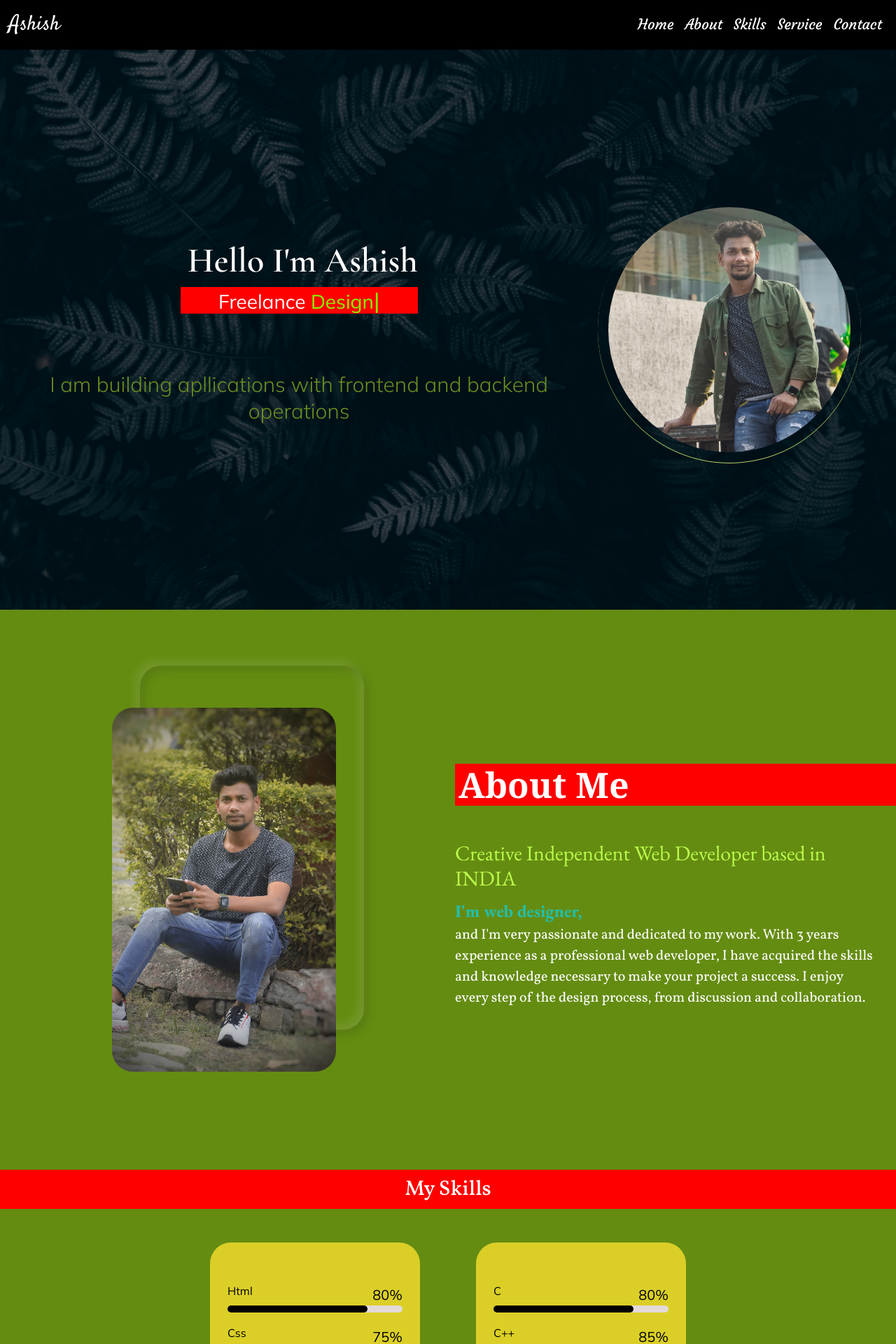
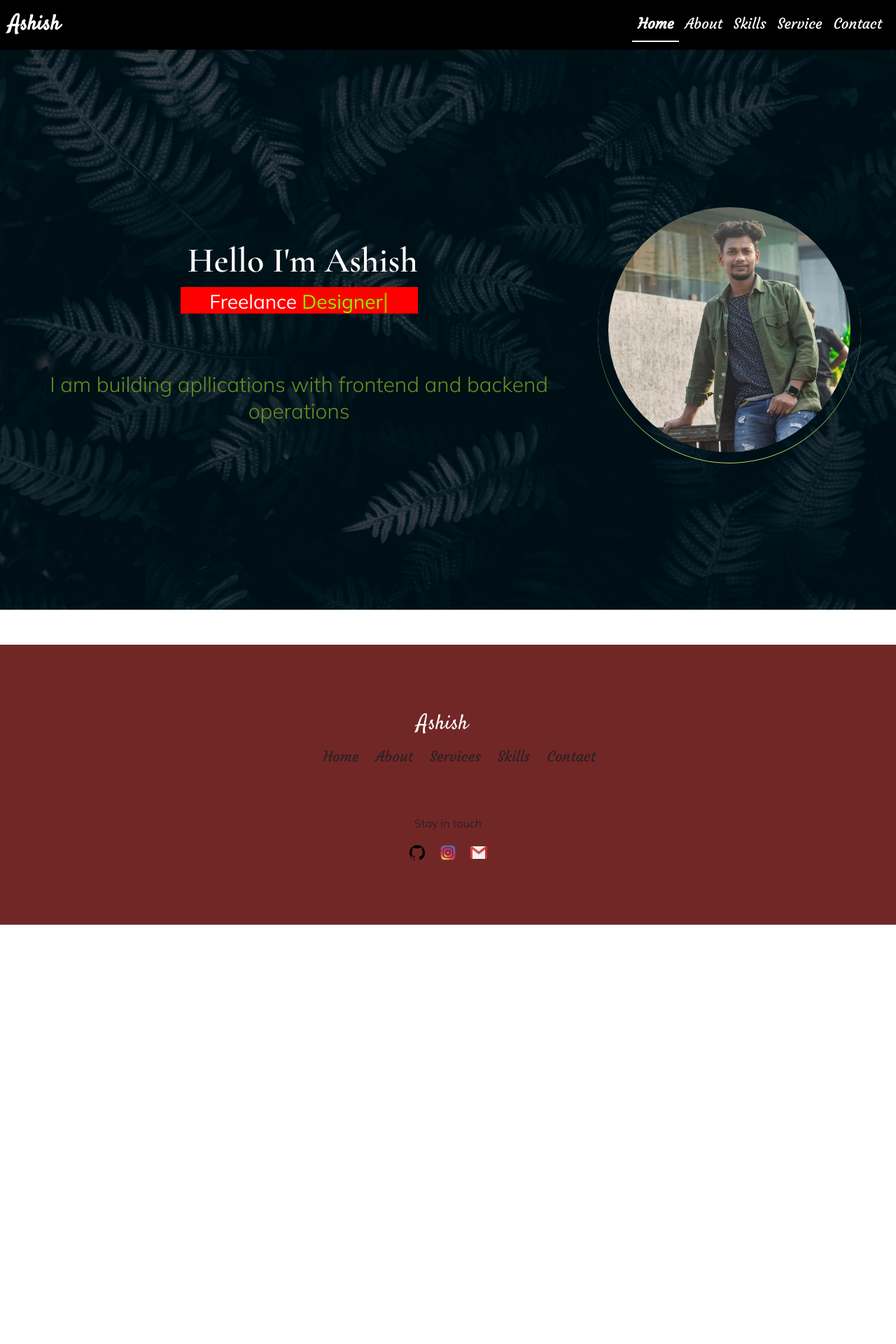
Before and after one commit to Ashishrajak1/profile, a React (Create React App) app: page / in a window 1280 px wide. Shown: the top 1920 px of the page at 70% size. After the commit the page ends 1321 px from the top, so only its background shows below. Built offline with nearby package versions, Linux system fonts and the light colour scheme; a web font is replaced by a local one.

Commit message:
react router

```diff
--- a/package.json
+++ b/package.json
@@ -1,6 +1,6 @@
 {
   "homepage": "https://Ashishrajak1.github.io/profile",
-  "name": "my-portfolio",
+  "name": "profile",
   "version": "0.1.0",
   "private": true,
   "dependencies": {
--- a/src/App.js
+++ b/src/App.js
@@ -1,5 +1,5 @@
 import React from "react";
-// import { Route,  Routes} from "react-router-dom";
+import { Route,  Routes} from "react-router-dom";
 import "../node_modules/bootstrap/dist/css/bootstrap.min.css";
 import "../node_modules/bootstrap/dist/js/bootstrap.bundle";
 import Home from "./Home";
@@ -9,25 +9,23 @@ import Service from "./Service";
 import Contact from "./Contact";
 import Navbar from "./Navbar";
 import Footer from "./Footer"
- function  App() {
+function  App() {
   return (
+
     <>
-  <Navbar/>
-  <Home />
-  <About />
-  <Skills />
-  <Service />
-  <Contact />
- {/* < Routes>
+ <Navbar/>
+ < Routes>
+
     <Route  exact path="/" element={<Home />} />
     <Route  exact path="/about" element={<About />} />
-    <Route  exact path="/skills" element={<Skills />} />
-    <Route  exact path="/service" element={<Service />} />
-    <Route  exact path="/contact" element={<Contact />} />
-    <Route element={Error}
-   </ Routes> */}
+    <Route   path="/skills" element={<Skills />} />
+    <Route   path="/service" element={<Service />} />
+    <Route   path="/contact" element={<Contact />} />
+
+   </Routes>
+
    <Footer/>
-    </>
+  </>
   );
 }
 
--- a/src/Home.css
+++ b/src/Home.css
@@ -95,9 +95,11 @@
 
     }
     .profile-picture{
+        margin: 20px;
+        height: 340px;
+        width: 340px;
+    }
 
-        margin: 20px;
-    }
     .profile-details-role{
         font-size: 20px;
         font-weight: 25px;
--- a/src/Navbar.js
+++ b/src/Navbar.js
@@ -1,14 +1,14 @@
 import css from "./Navbar.css";
 import React from "react";
-
+import { NavLink } from "react-router-dom";
 const Navbar = () => {
   return (
 
           <nav className="navbar navbar-expand-lg navbar-light bg-light">
             <div className="container-fluid">
-              <a className="navbar-brand" href="/">
+              <NavLink className="navbar-brand" to="/">
                 Ashish
-              </a>
+              </NavLink>
               <button
                 className="navbar-toggler bg-light"
                 type="button"
@@ -23,33 +23,33 @@ const Navbar = () => {
               <div className="collapse navbar-collapse " id="navbarSupportedContent">
                 <ul className="navbar-nav ml-auto mb-2 mb-lg-0 text-center">
                   <li className="nav-item">
-                    <a
+                    <NavLink
                       className="nav-link "
                       aria-current="page"
-                      href="/"
+                     to="/"
                     >
                       Home
-                    </a>
+                    </NavLink>
                   </li>
                   <li className="nav-item">
-                    <a className="nav-link " href="/about">
+                    <NavLink className="nav-link " to="/about">
                       About
-                    </a>
+                    </NavLink>
                   </li>
                   <li className="nav-item">
-                    <a className="nav-link" href="/skills">
+                    <NavLink className="nav-link" to="/skills">
                       Skills
-                    </a>
+                    </NavLink>
                   </li>
                   <li className="nav-item">
-                    <a className="nav-link" href="/service">
+                    <NavLink className="nav-link" to="/service">
                       Service
-                    </a>
+                    </NavLink>
                   </li>
                   <li className="nav-item">
-                    <a className="nav-link" href="/contact">
+                    <NavLink className="nav-link" to="/contact">
                       Contact
-                    </a>
+                    </NavLink>
                   </li>
                 </ul>
               </div>
--- a/src/index.js
+++ b/src/index.js
@@ -1,11 +1,11 @@
 import React from 'react';
+import { BrowserRouter } from 'react-router-dom';
 import ReactDOM from "react-dom";
 import './index.css';
 import App from "./App"
-
 ReactDOM.render(
-  <React.StrictMode>
+  <BrowserRouter>
     <App/>
-  </React.StrictMode>,
+  </BrowserRouter>,
   document.getElementById('root')
 );
```
Also changed, not shown: 1 other file (tests, documents, lock files or other folders).
